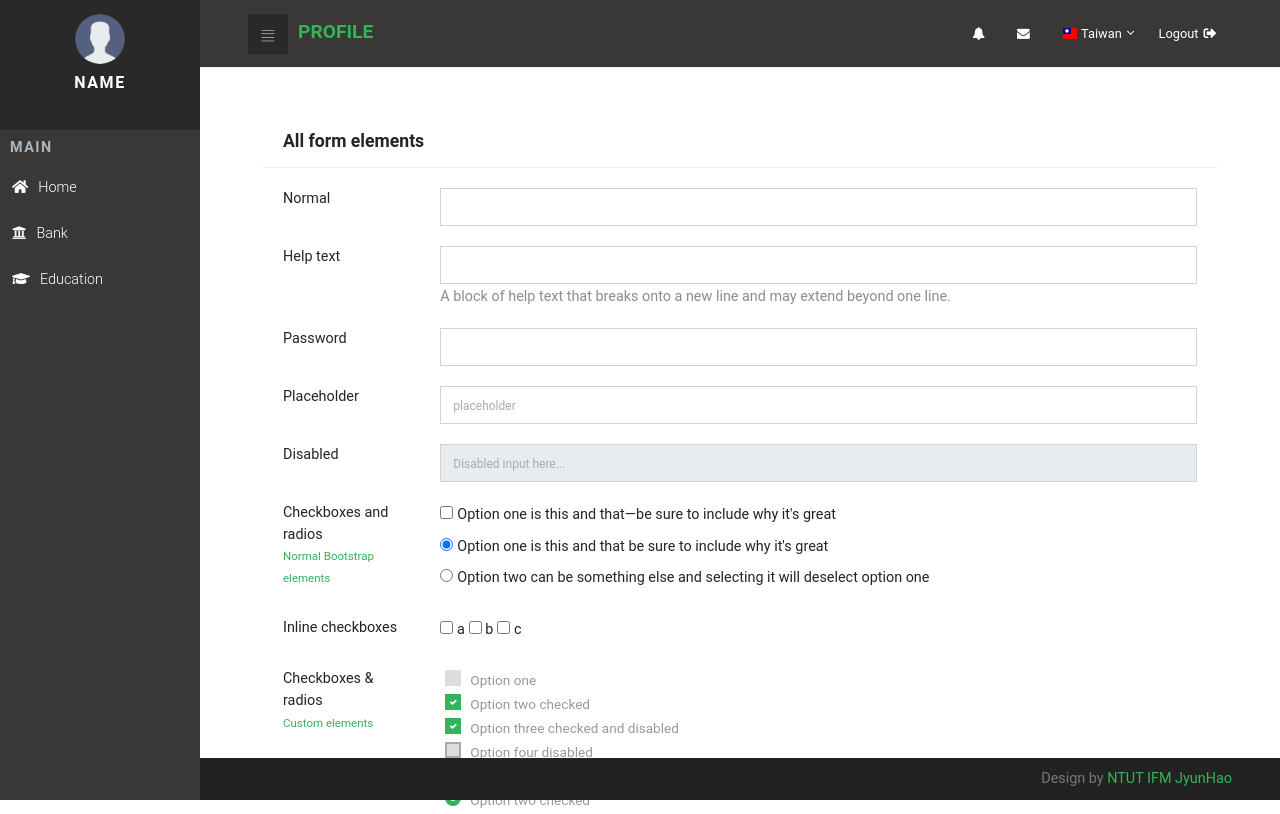
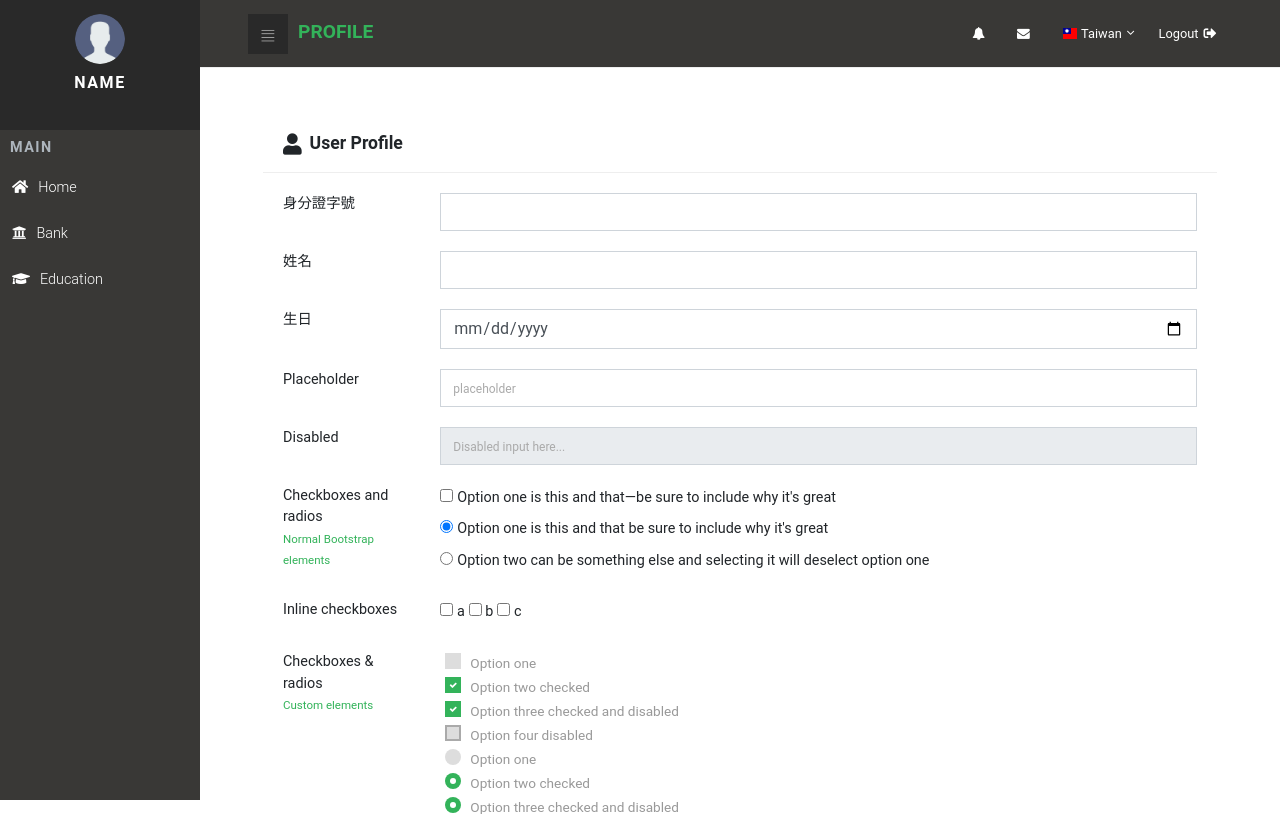
Before and after one commit to kobechao/ID-Recorgnition-System-Demo, a Flask app: template Recognition_Project/templates/profile.html in a window 1280 px wide. Shown: the top 814 px of the page. Run offline with Flask 2, Linux system fonts and the light colour scheme; the template is opened without the code that fills it, so the values that code supplies are empty; parts of the project's set-up code (start-up, migrations or seed data) failed here and were passed over; some libraries are stand-ins or nearby versions.

Commit message:
interface fix

```diff
--- a/Recognition_Project/templates/index.html
+++ b/Recognition_Project/templates/index.html
@@ -34,7 +34,7 @@
         <!-- Sidebar Header    -->
         <div class="sidenav-header d-flex align-items-center justify-content-center">
           <!-- User Info-->
-          <div class="sidenav-header-inner text-center"><a href="profile"><img src="{{ url_for( 'static', filename='img/user-icon.png') }}" alt="person" class="img-fluid rounded-circle"></a>
+          <div class="sidenav-header-inner text-center"><a href="/profile"><img src="{{ url_for( 'static', filename='img/user-icon.png') }}" alt="person" class="img-fluid rounded-circle"></a>
             <h2 class="h5" id="username">Name</h2><span></span>
           </div>
           <!-- Small Brand information, appears on minimized sidebar-->
@@ -125,7 +125,7 @@
                   </ul>
                 </li>
                 <!-- Log out-->
-                <li class="nav-item"><a href="login" class="nav-link logout"> <span class="d-none d-sm-inline-block">Logout</span><i class="fas fa-sign-out-alt"></i></a></li>
+                <li class="nav-item"><a href="/login" class="nav-link logout"> <span class="d-none d-sm-inline-block">Logout</span><i class="fas fa-sign-out-alt"></i></a></li>
               </ul>
             </div>
           </div>
--- a/Recognition_Project/templates/profile.html
+++ b/Recognition_Project/templates/profile.html
@@ -34,11 +34,11 @@
         <!-- Sidebar Header    -->
         <div class="sidenav-header d-flex align-items-center justify-content-center">
           <!-- User Info-->
-          <div class="sidenav-header-inner text-center"><a href="/templates/profle.html"><img src="{{ url_for( 'static', filename='img/user-icon.png') }}" alt="person" class="img-fluid rounded-circle"></a>
+          <div class="sidenav-header-inner text-center"><a href="/profile"><img src="{{ url_for( 'static', filename='img/user-icon.png') }}" alt="person" class="img-fluid rounded-circle"></a>
             <h2 class="h5" id="username">Name</h2><span></span>
           </div>
           <!-- Small Brand information, appears on minimized sidebar-->
-          <div class="sidenav-header-logo"><a href="index.html" class="brand-small text-center"> <strong>I</strong><strong class="text-primary">D</strong></a></div>
+          <div class="sidenav-header-logo"><a href="/index" class="brand-small text-center"> <strong>I</strong><strong class="text-primary">D</strong></a></div>
         </div>
         <!-- Sidebar Navigation Menus-->
         <div class="main-menu">
@@ -57,7 +57,7 @@
         <nav class="navbar">
           <div class="container-fluid">
             <div class="navbar-holder d-flex align-items-center justify-content-between">
-              <div class="navbar-header"><a id="toggle-btn" href="#" class="menu-btn"><i class="icon-bars"> </i></a><a href="index.html" class="navbar-brand">
+              <div class="navbar-header"><a id="toggle-btn" href="#" class="menu-btn"><i class="icon-bars"> </i></a><a href="/profile" class="navbar-brand">
                   <div class="brand-text d-none d-md-inline-block"><strong class="text-primary">Profile</strong></div></a></div>
               <ul class="nav-menu list-unstyled d-flex flex-md-row align-items-md-center">
                 <!-- Notifications dropdown-->
@@ -92,28 +92,28 @@
             <div class="col-lg-12">
               <div class="card">
                 <div class="card-header d-flex align-items-center">
-                  <h4>All form elements</h4>
+                  <i class="fas fa-user fa-lg"></i>&nbsp&nbsp<h4>User Profile</h4>
                 </div>
                 <div class="card-body">
                   <form class="form-horizontal">
                     <div class="form-group row">
-                      <label class="col-sm-2 form-control-label">Normal</label>
+                      <label class="col-sm-2 form-control-label">身分證字號</label>
                       <div class="col-sm-10">
                         <input type="text" class="form-control">
                       </div>
                     </div>
                     <div class="line"></div>
                     <div class="form-group row">
-                      <label class="col-sm-2 form-control-label">Help text</label>
+                      <label class="col-sm-2 form-control-label">姓名</label>
                       <div class="col-sm-10">
-                        <input type="text" class="form-control"><span class="text-small text-gray help-block-none">A block of help text that breaks onto a new line and may extend beyond one line.</span>
+                        <input type="text" class="form-control">
                       </div>
                     </div>
                     <div class="line"></div>
                     <div class="form-group row">
-                      <label class="col-sm-2 form-control-label">Password</label>
+                      <label class="col-sm-2 form-control-label">生日</label>
                       <div class="col-sm-10">
-                        <input type="password" name="password" class="form-control">
+                        <input type="date" name="password" class="form-control">
                       </div>
                     </div>
                     <div class="line"></div>
@@ -380,7 +380,7 @@
               </div>
             </div>
           </div>
-        </div>
+
       </section>
       <!-- Updates Section -->
       <footer class="main-footer">
```
Also changed, not shown: Recognition_Project/templates/login.html (+6 -6 lines).
